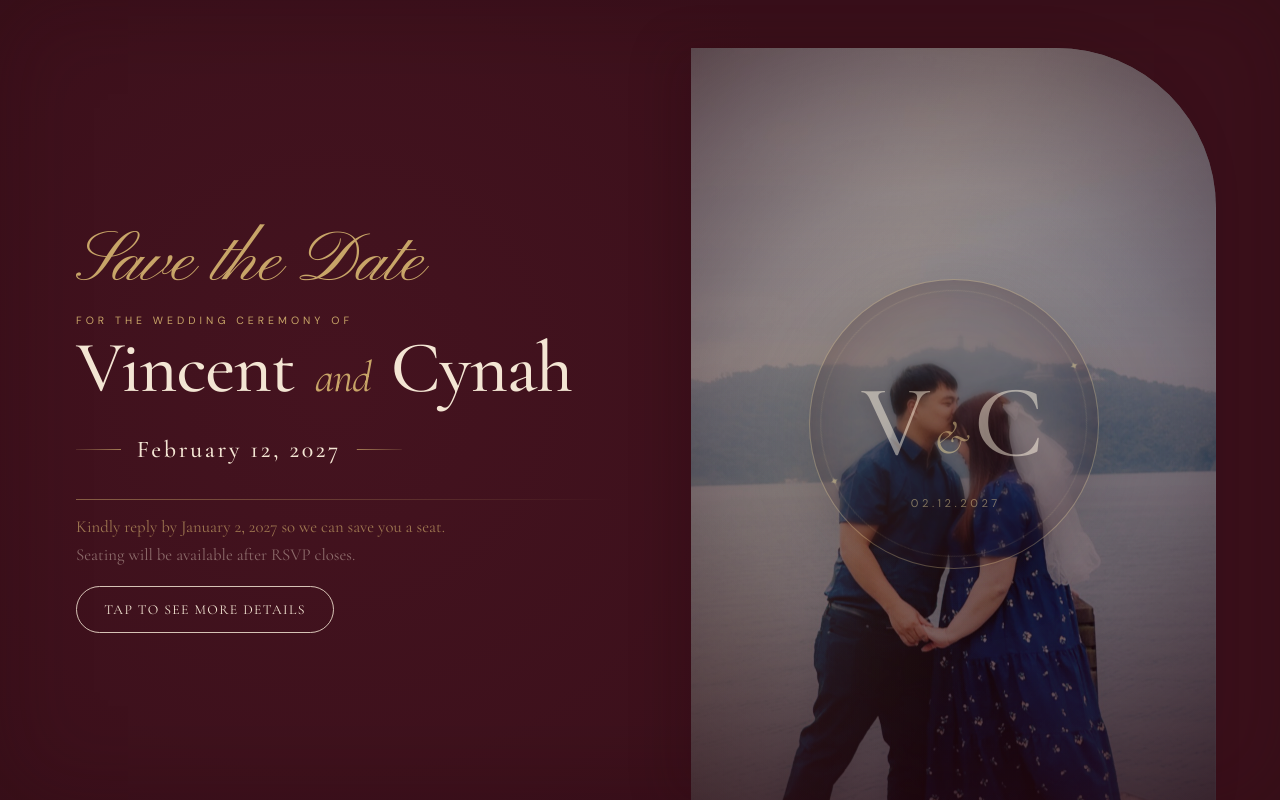
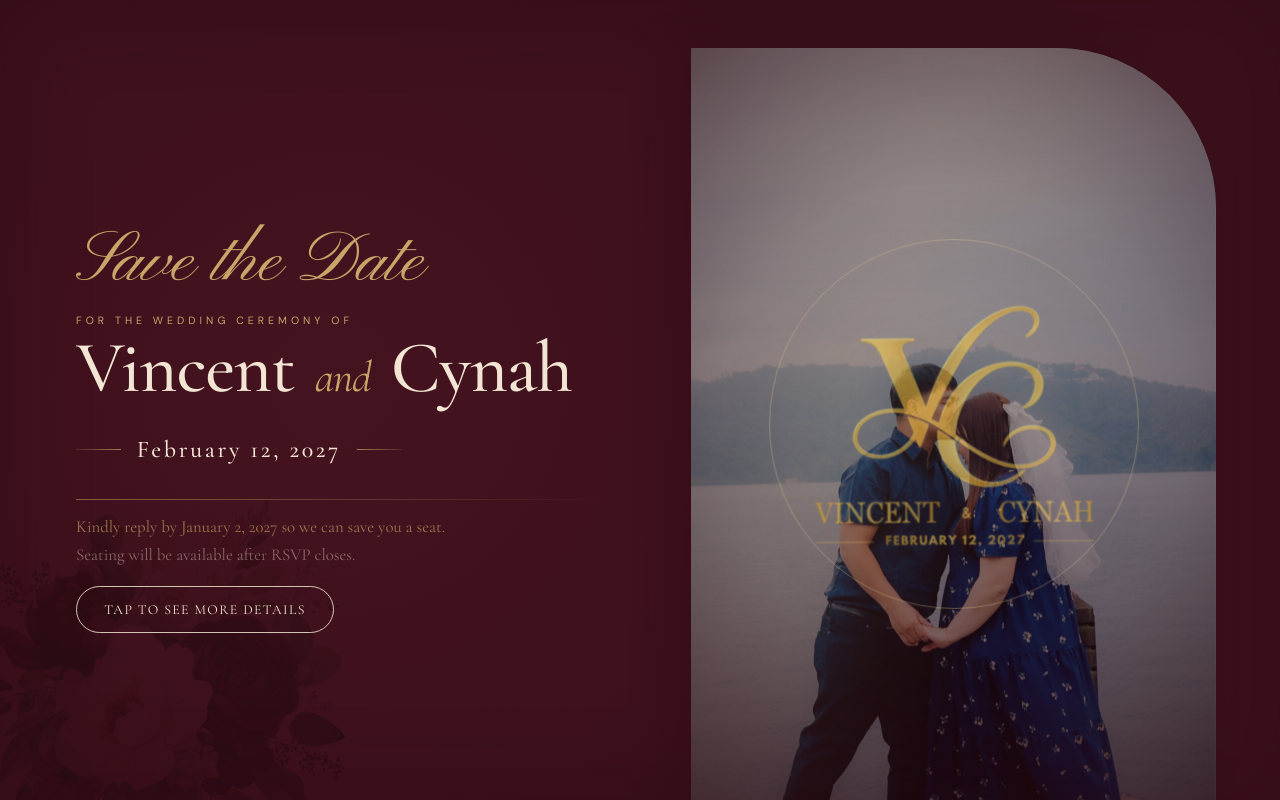
Before and after one commit to cynahhidalgo/vincent-and-cynah-are-getting-married, a plain HTML site: page index.html in a window 1280 px wide. Drawn offline with nearby package versions, Linux system fonts and the light colour scheme.

Commit message:
Add floral welcome design and animated monogram
Co-authored-by: Cursor <cursoragent@cursor.com>

```diff
--- a/css/rosas-welcome.css
+++ b/css/rosas-welcome.css
@@ -263,6 +263,22 @@ body.rosas-welcome-page {
   box-shadow: inset 0 0 90px rgba(34, 8, 12, 0.25);
 }
 
+.rosas-editorial-welcome__floral {
+  position: absolute;
+  z-index: 0;
+  left: clamp(-7rem, -5vw, -2rem);
+  bottom: clamp(-10rem, -9vw, -5rem);
+  width: clamp(22rem, 34vw, 36rem);
+  height: auto;
+  pointer-events: none;
+  user-select: none;
+  opacity: 0.34;
+  mix-blend-mode: multiply;
+  clip-path: inset(0 0 23% 0);
+  transform-origin: 32% 75%;
+  animation: welcome-floral-sway 9s ease-in-out infinite alternate;
+}
+
 .rosas-editorial-welcome__content {
   position: relative;
   z-index: 3;
@@ -480,25 +496,28 @@ body.rosas-welcome-page {
 }
 
 .rosas-editorial-welcome__monogram {
-  position: static;
+  position: relative;
   z-index: 2;
   align-self: center;
   justify-self: center;
   margin: 0;
-  opacity: 0.5;
-  width: clamp(12rem, 25vw, 18rem);
+  opacity: 0.56;
+  width: clamp(15rem, 29vw, 23rem);
   aspect-ratio: 1;
-  display: grid;
-  place-items: center;
-  border: 1px solid rgba(227, 201, 141, 0.62);
+  overflow: hidden;
+  border: 1px solid rgba(227, 201, 141, 0.58);
   border-radius: 50%;
-  color: #f3e5d3;
-  background: rgba(38, 8, 17, 0.28);
-  box-shadow:
-    inset 0 0 50px rgba(38, 8, 17, 0.38),
-    0 20px 60px rgba(20, 3, 8, 0.34);
-  backdrop-filter: blur(3px);
+  filter: drop-shadow(0 18px 34px rgba(20, 3, 8, 0.38));
   animation: welcome-monogram-float 5s ease-in-out infinite;
+}
+
+.rosas-editorial-welcome__monogram > img {
+  display: block;
+  width: 100%;
+  height: 100%;
+  object-fit: contain;
+  border-radius: 50%;
+  animation: welcome-monogram-lettering 4s ease-in-out infinite;
 }
 
 .rosas-editorial-welcome__monogram-ring {
@@ -590,10 +609,31 @@ body.rosas-welcome-page {
 @keyframes welcome-monogram-float {
   0%,
   100% {
-    transform: translateY(0) scale(1);
+    transform: translate3d(0, 0, 0) rotate(-0.4deg) scale(1);
   }
   50% {
-    transform: translateY(-0.5rem) scale(1.015);
+    transform: translate3d(0.35rem, -0.7rem, 0) rotate(0.5deg) scale(1.02);
+  }
+}
+
+@keyframes welcome-monogram-lettering {
+  0%,
+  100% {
+    transform: translateY(0) scale(1);
+    filter: brightness(0.94);
+  }
+  50% {
+    transform: translateY(-0.28rem) scale(1.025);
+    filter: brightness(1.12);
+  }
+}
+
+@keyframes welcome-floral-sway {
+  from {
+    transform: rotate(-1.2deg) translate3d(0, 0.3rem, 0);
+  }
+  to {
+    transform: rotate(1.2deg) translate3d(0.4rem, -0.35rem, 0);
   }
 }
 
@@ -624,6 +664,14 @@ body.rosas-welcome-page {
   .rosas-editorial-welcome__photo::before {
     background-position: center;
   }
+
+  .rosas-editorial-welcome__floral {
+    left: -8rem;
+    bottom: auto;
+    top: 18rem;
+    width: 26rem;
+    opacity: 0.24;
+  }
 }
 
 @media (max-width: 520px) {
@@ -645,6 +693,10 @@ body.rosas-welcome-page {
     min-height: 21rem;
     border-radius: 0 5rem 0 0;
   }
+
+  .rosas-editorial-welcome__monogram {
+    width: clamp(14rem, 68vw, 18rem);
+  }
 }
 
 @media (prefers-reduced-motion: reduce) {
@@ -661,7 +713,9 @@ body.rosas-welcome-page {
 
   .rosas-editorial-welcome__photo::before,
   .rosas-editorial-welcome__photo::after,
+  .rosas-editorial-welcome__floral,
   .rosas-editorial-welcome__monogram,
+  .rosas-editorial-welcome__monogram > img,
   .rosas-editorial-welcome__monogram-ring {
     animation: none;
   }
--- a/index.html
+++ b/index.html
@@ -11,10 +11,17 @@
       href="https://fonts.googleapis.com/css2?family=Cormorant+Garamond:ital,wght@0,400;0,500;0,600;1,400&family=DM+Sans:ital,opsz,wght@0,9..40,300;0,9..40,400;1,9..40,300&family=Great+Vibes&family=Pinyon+Script&display=swap"
       rel="stylesheet"
     />
-    <link rel="stylesheet" href="css/rosas-welcome.css?v=29" />
+    <link rel="stylesheet" href="css/rosas-welcome.css?v=32" />
   </head>
   <body class="rosas-welcome-page">
     <main class="rosas-editorial-welcome" id="welcome-screen">
+      <img
+        class="rosas-editorial-welcome__floral"
+        id="welcome-envelope-flowers"
+        src="images/welcome-flower.jpeg"
+        alt=""
+        aria-hidden="true"
+      />
       <section class="rosas-editorial-welcome__content" aria-labelledby="welcome-title">
         <p class="rosas-editorial-welcome__save-date">Save the Date</p>
         <p class="rosas-editorial-welcome__eyebrow" id="welcome-headline">For the Wedding Ceremony of</p>
@@ -37,16 +44,12 @@
       </section>
       <div class="rosas-editorial-welcome__photo" role="img" aria-label="Vincent and Cynah">
         <div class="rosas-editorial-welcome__monogram" aria-hidden="true">
-          <span class="rosas-editorial-welcome__monogram-ring"></span>
-          <p class="rosas-editorial-welcome__initials">
-            <span>V</span><i>&amp;</i><span>C</span>
-          </p>
-          <p class="rosas-editorial-welcome__monogram-date">02.12.2027</p>
+          <img id="welcome-monogram" src="images/welcome-monogram-transparent.png" alt="" />
         </div>
       </div>
     </main>
 
-    <script src="js/config.js?v=89"></script>
+    <script src="js/config.js?v=91"></script>
     <script src="js/welcome.js?v=25"></script>
   </body>
 </html>
--- a/js/config.js
+++ b/js/config.js
@@ -53,8 +53,8 @@ window.WEDDING_CONFIG = {
     subline: "Tap to enter our celebration.",
     cta: "Tap to see more details",
     invitationPath: "invitation.html",
-    monogram: "images/vc monogram.png",
-    envelopeFlowers: "images/flower.png",
+    monogram: "images/welcome-monogram-transparent.png",
+    envelopeFlowers: "images/welcome-flower.jpeg",
     envelopeStyle: "images/envelope.webp",
   },
 
```
Also changed, not shown: invitation.html (+1 -1 lines), images/welcome-flower.jpeg (added), images/welcome-monogram-transparent.png (added).
